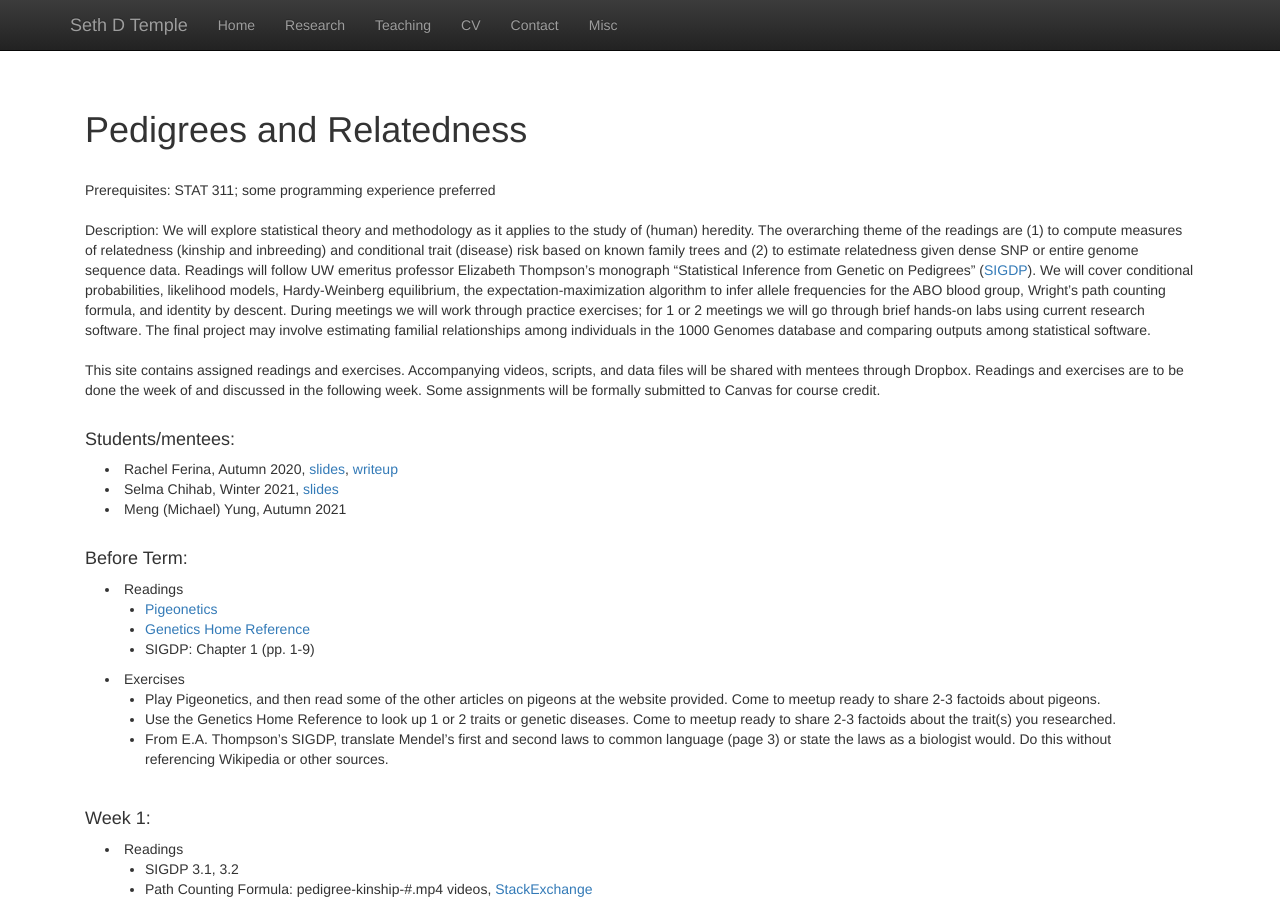
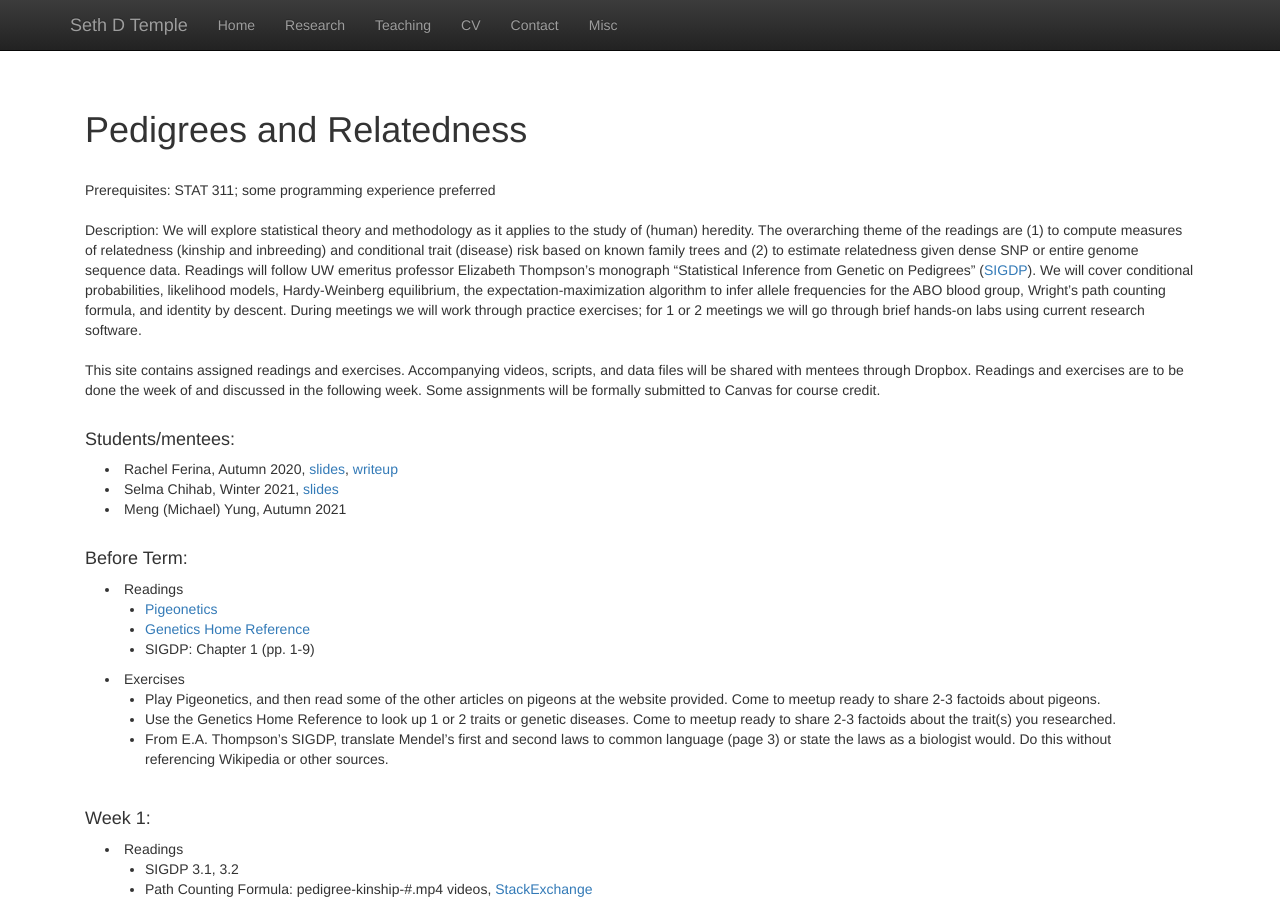
Before and after one commit to sdtemple/sdtemple.github.io, a Jekyll site: the page built from statgen1.html, in a window 1280 px wide and 900 px high. Built offline with Jekyll 4.4.1, drawn with Linux system fonts in a browser that asks for light colours; nearby versions of some CDN libraries; library files that are not in the unit come from our copies.

Commit message:
Update statgen1.html

```diff
--- a/statgen1.html
+++ b/statgen1.html
@@ -14,8 +14,7 @@ Readings will follow UW emeritus professor Elizabeth Thompson’s monograph “S
 We will cover conditional probabilities, likelihood models, Hardy-Weinberg equilibrium,
 the expectation-maximization algorithm to infer allele frequencies for the ABO blood group, Wright’s path counting formula,
 and identity by descent. During meetings we will work through practice exercises; for 1 or 2 meetings we will go through
-brief hands-on labs using current research software. The final project may involve estimating familial relationships among
-individuals in the 1000 Genomes database and comparing outputs among statistical software. <br/><br/>
+brief hands-on labs using current research software. <br/><br/>
 
 This site contains assigned readings and exercises. Accompanying videos, scripts, and data files will be shared with
 mentees through Dropbox. Readings and exercises are to be done the week of and discussed in the following week.
```
